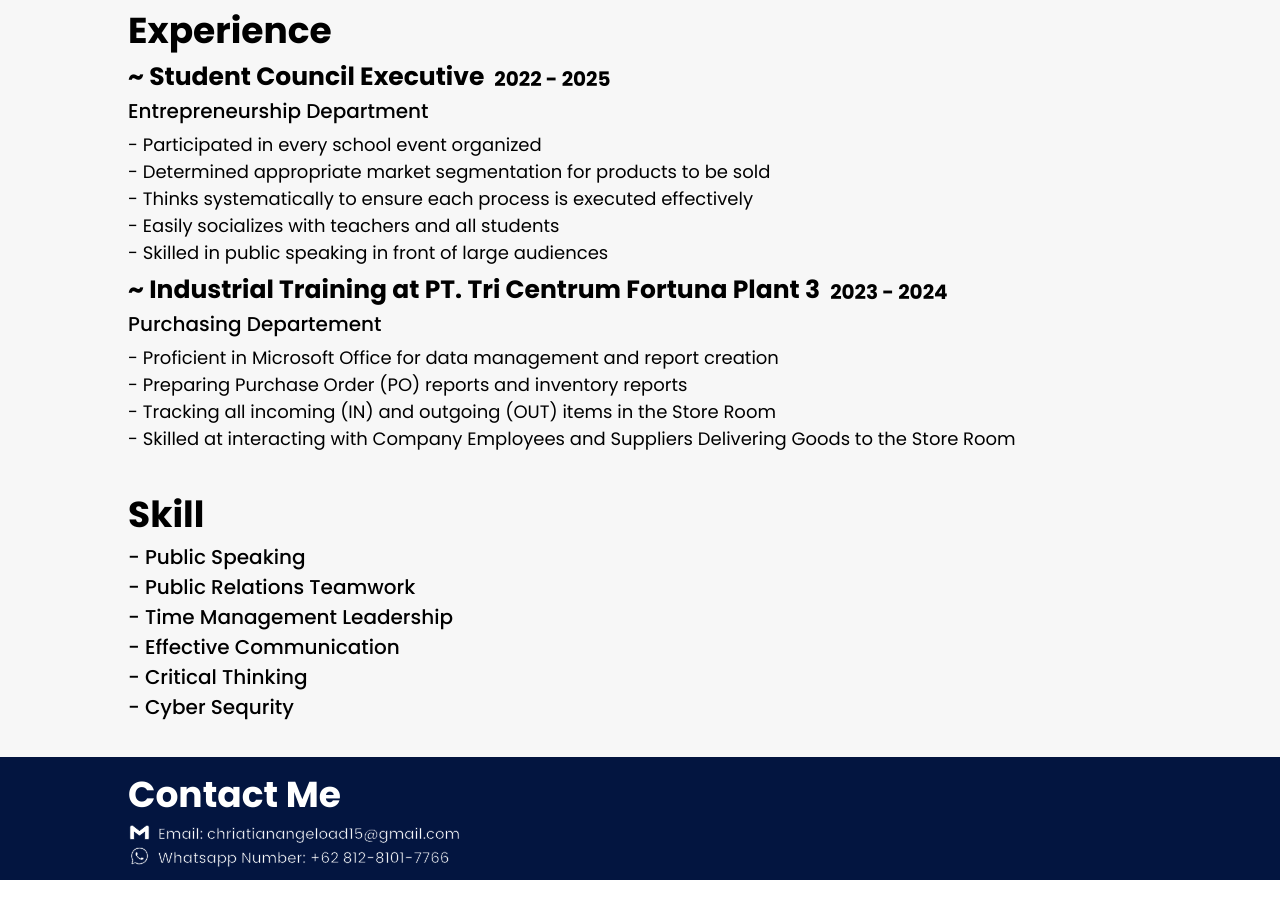
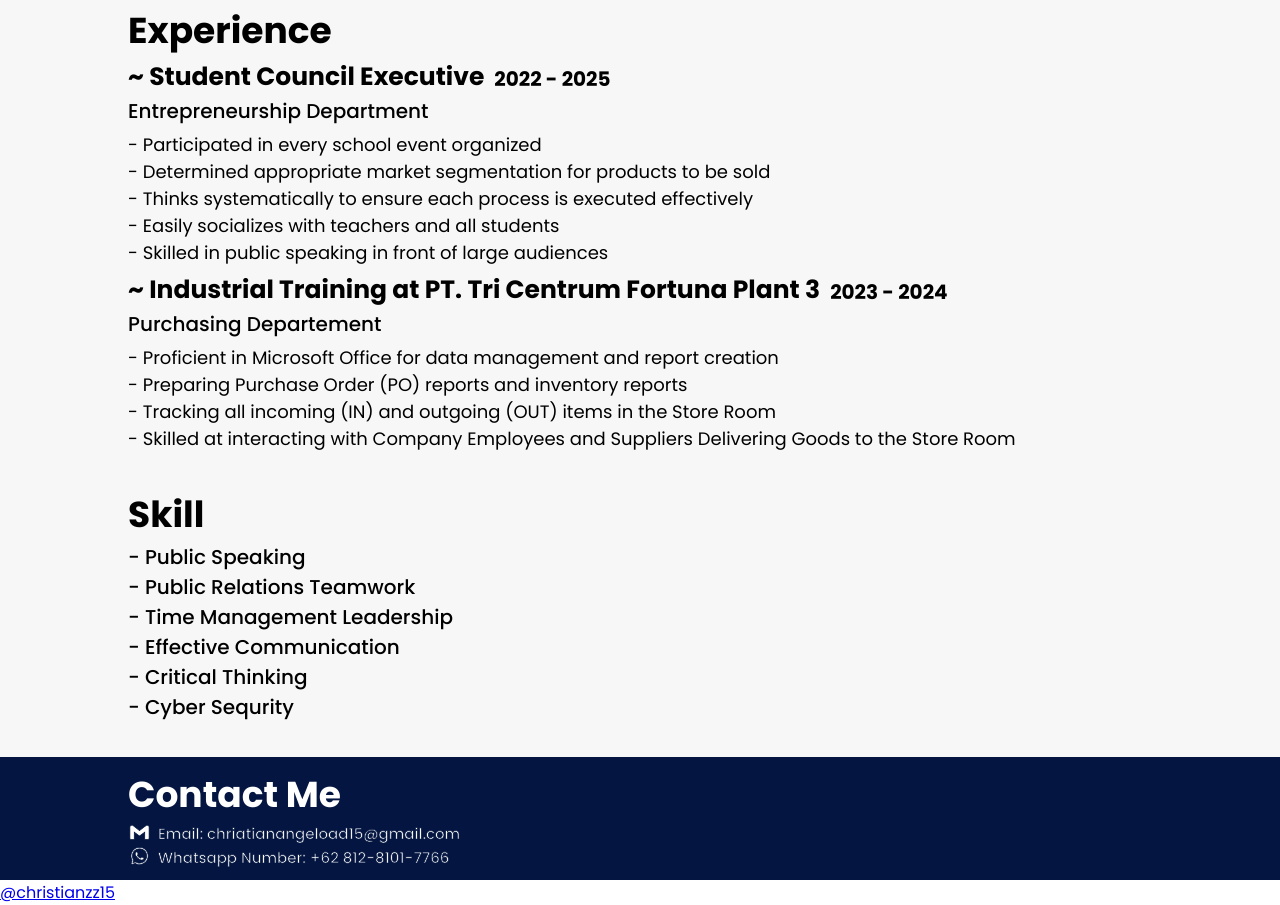
Before and after one commit to Christianzz15/ChrCV, a plain HTML site: page CV.html in a window 1280 px wide. Shown: the part 1487-2392 px from the top of the page. Before the commit the page ends 2367 px from the top, so only its background shows below. Drawn offline with nearby package versions, Linux system fonts and the light colour scheme.

Commit message:
Update CV.html

```diff
--- a/CV.html
+++ b/CV.html
@@ -116,9 +116,9 @@
             </div>
         <h5>Purchasing Departement</h5>
         <p> - Proficient in Microsoft Office for data management and report creation<br>
-            - Preparing Purchase Order (PO) reports and inventory reports<br>
+        - Preparing Purchase Order (PO) reports and inventory reports<br>
             - Tracking all incoming (IN) and outgoing (OUT) items in the Store Room<br>
-            - Skilled at interacting with Company Employees and Suppliers Delivering Goods to the Store Room<br></p>
+            - Skilled at interacting with Company Employees and Suppliers Delivering Goods to the Store Room</p>
     </div>
 </section>
 
@@ -153,7 +153,10 @@
             </a>
         </div>
     </div>
+</section>
 
+<section class="watermark">
+    <a target="_blank" href="https://www.instagram.com/christianzz15/">@christianzz15</a>
 </section>
 </body>
 
```
